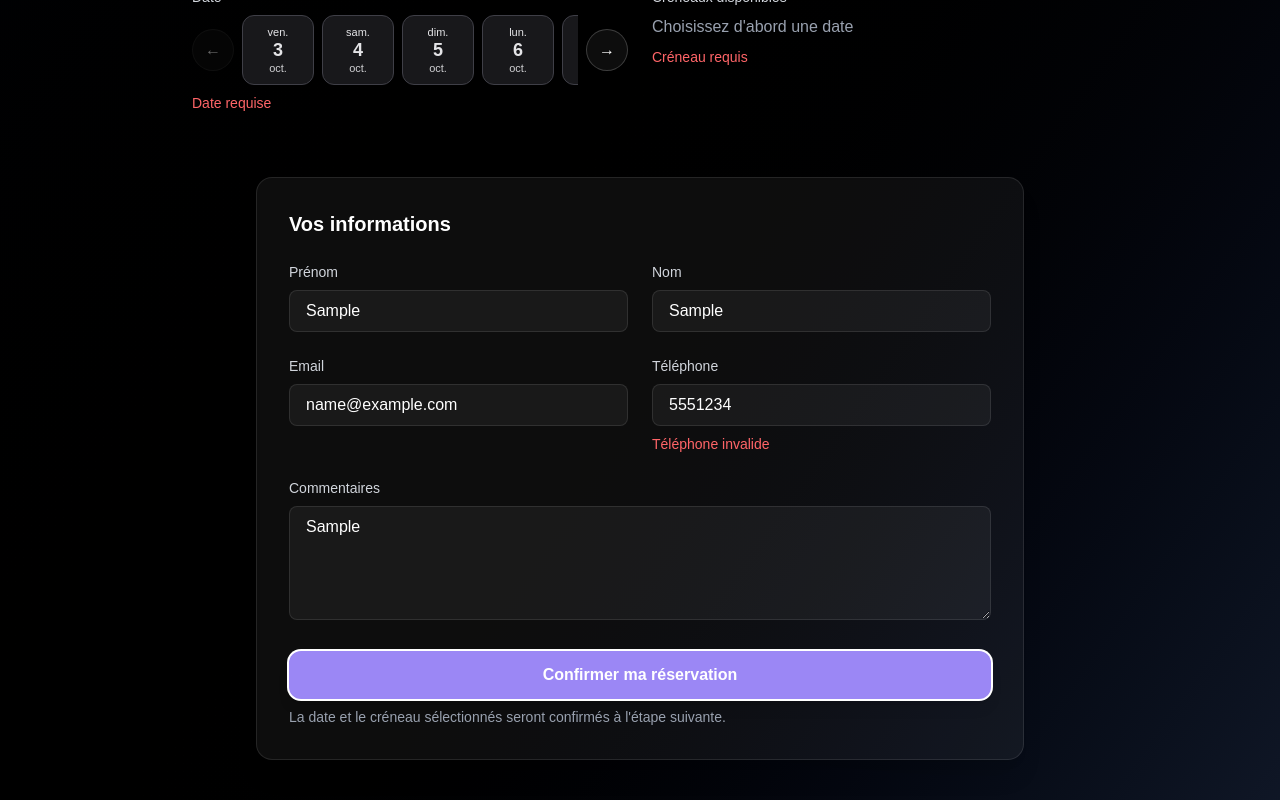
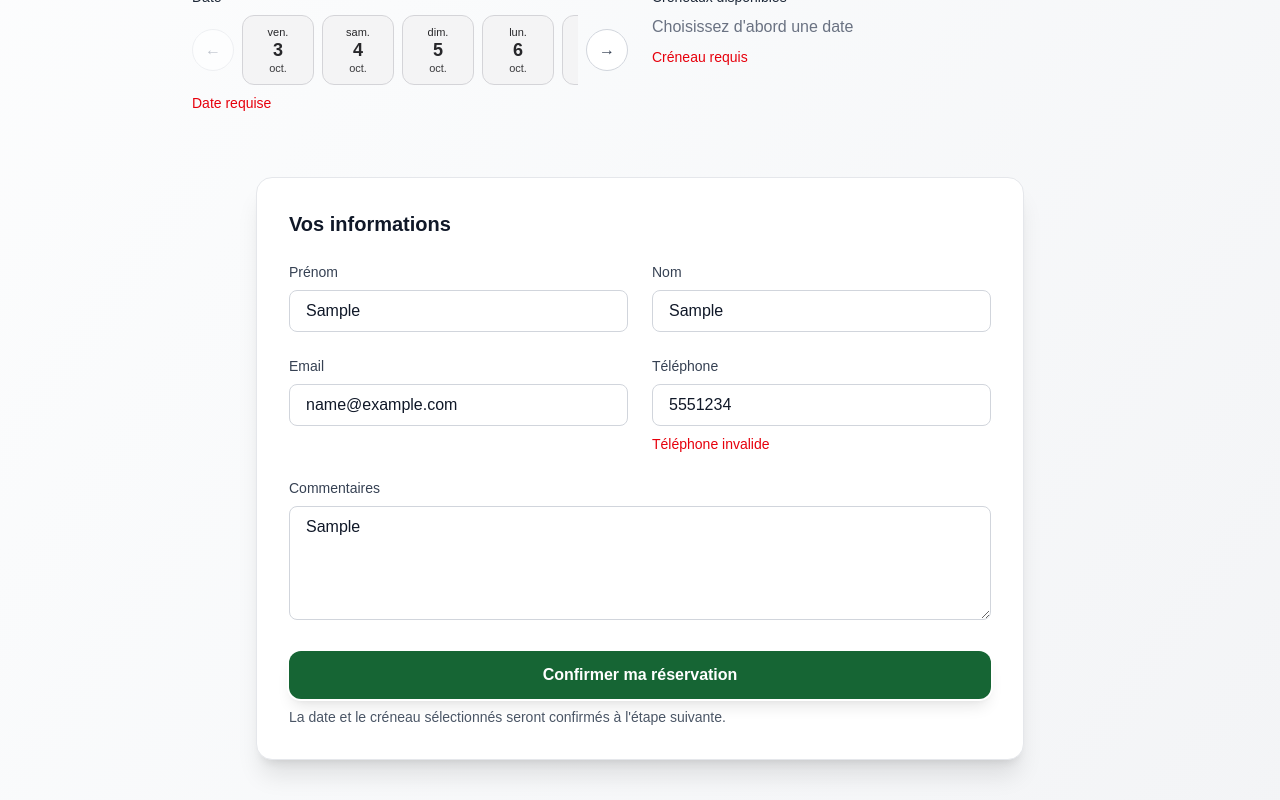
Before and after one commit to Albiatour/next-app, a Next.js app: page / in a window 1280 px wide. Both pictures are taken after typing "Sample", "Sample", "name@example.com", "5551234", "Sample" into the empty fields and a click on the button "Confirmer ma réservation". Shown: the part 937-1737 px from the top of the page. Built offline with nearby package versions, Linux system fonts and the light colour scheme.

Commit message:
light theme + green button

```diff
--- a/app/demo/page.js
+++ /dev/null
@@ -1,82 +0,0 @@
-"use client";
-import { useState } from "react";
-import Link from "next/link";
-
-export default function Demo() {
-  const [name, setName] = useState("");
-  const [phone, setPhone] = useState("");
-  const [slot, setSlot] = useState("");
-
-  const handleSubmit = (e) => {
-    e.preventDefault();
-    if (!name || !slot) return;
-    alert(`Réservation confirmée pour ${name} à ${slot}`);
-  };
-
-  const slots = ["12h", "13h", "19h", "20h", "21h"];
-
-  return (
-    <main className="min-h-screen flex items-center justify-center bg-gray-100 px-6">
-      <div className="w-full max-w-md">
-        <div className="rounded-2xl bg-white shadow-lg p-8">
-          <h1 className="text-2xl font-bold text-gray-900 text-center">Réserver un créneau</h1>
-          <p className="mt-2 text-center text-gray-500">Renseignez vos informations ci-dessous</p>
-
-          <form onSubmit={handleSubmit} className="mt-8 space-y-5">
-            <div>
-              <label htmlFor="name" className="block text-sm font-medium text-gray-700">Nom</label>
-              <input
-                id="name"
-                type="text"
-                value={name}
-                onChange={(e) => setName(e.target.value)}
-                required
-                className="mt-2 w-full rounded-lg border border-gray-300 bg-white px-4 py-2 text-gray-900 shadow-sm outline-none focus:border-indigo-500 focus:ring-2 focus:ring-indigo-500"
-                placeholder="Votre nom"
-              />
-            </div>
-
-            <div>
-              <label htmlFor="phone" className="block text-sm font-medium text-gray-700">Téléphone</label>
-              <input
-                id="phone"
-                type="tel"
-                value={phone}
-                onChange={(e) => setPhone(e.target.value)}
-                className="mt-2 w-full rounded-lg border border-gray-300 bg-white px-4 py-2 text-gray-900 shadow-sm outline-none focus:border-indigo-500 focus:ring-2 focus:ring-indigo-500"
-                placeholder="06 12 34 56 78"
-              />
-            </div>
-
-            <div>
-              <label htmlFor="slot" className="block text-sm font-medium text-gray-700">Créneau</label>
-              <select
-                id="slot"
-                value={slot}
-                onChange={(e) => setSlot(e.target.value)}
-                required
-                className="mt-2 w-full rounded-lg border border-gray-300 bg-white px-4 py-2 text-gray-900 shadow-sm outline-none focus:border-indigo-500 focus:ring-2 focus:ring-indigo-500"
-              >
-                <option value="" disabled>Choisir une heure</option>
-                {slots.map((s) => (
-                  <option key={s} value={s}>{s}</option>
-                ))}
-              </select>
-            </div>
-
-            <button
-              type="submit"
-              className="w-full inline-flex items-center justify-center rounded-lg bg-indigo-600 px-4 py-2.5 text-white font-medium shadow-md transition hover:bg-indigo-500 focus:outline-none focus:ring-2 focus:ring-indigo-500"
-            >
-              Réserver
-            </button>
-          </form>
-
-          <div className="mt-6 text-center">
-            <Link href="/" className="text-sm text-indigo-600 hover:text-indigo-500">← Retour à l’accueil</Link>
-          </div>
-        </div>
-      </div>
-    </main>
-  );
-}
--- a/app/page.js
+++ b/app/page.js
@@ -1,7 +1,6 @@
 "use client"
 export const SLOTS = ['12:00','13:00','18:00','19:00','20:00','21:00']
 import { useEffect, useMemo, useRef, useState } from 'react'
-import Link from 'next/link'
 import { useRouter } from 'next/navigation'
 
 export default function Home() {
@@ -62,30 +61,24 @@ export default function Home() {
     router.push(url)
   }
 
-  const violet = '#9b87f5'
+  const violet = '#166534'
 
   return (
-    <main className="min-h-screen bg-gradient-to-br from-gray-950 via-black to-gray-900 text-white">
+    <main className="min-h-screen bg-gradient-to-br from-white via-gray-50 to-gray-100 text-gray-900">
       <style>{`html{scroll-behavior:smooth}.no-scrollbar::-webkit-scrollbar{display:none}`}</style>
       {/* HERO */}
       <section className="min-h-screen flex items-center justify-center px-6">
         <div className="max-w-3xl text-center">
           <h1 className="text-4xl sm:text-6xl font-extrabold tracking-tight">Réservations IA pour restaurants</h1>
-          <p className="mt-4 text-lg text-gray-300">Prototype Next.js + Vercel — by Alexandre</p>
+          <p className="mt-4 text-lg text-gray-600">Prototype Next.js + Vercel — by Alexandre</p>
           <div className="mt-8 flex items-center justify-center gap-4">
             <button
               onClick={handleScrollToBooking}
-              className="inline-flex items-center justify-center rounded-xl px-6 py-3 text-base font-semibold shadow-lg transition focus:outline-none focus:ring-2"
+              className="inline-flex items-center justify-center rounded-xl px-6 py-3 text-base font-semibold text-white shadow-lg transition focus:outline-none focus:ring-2"
               style={{ backgroundColor: violet }}
             >
               Réserver
             </button>
-            <Link
-              href="/demo"
-              className="inline-flex items-center justify-center rounded-xl px-6 py-3 text-base font-semibold border border-white/20 text-white hover:bg-white/5 transition"
-            >
-              Voir la démo
-            </Link>
           </div>
         </div>
       </section>
@@ -97,21 +90,21 @@ export default function Home() {
 
           <div className="mt-6 grid gap-6 md:grid-cols-2">
             <div>
-              <span className="block text-sm font-medium text-gray-300">Date</span>
+              <span className="block text-sm font-medium text-gray-800">Date</span>
               <div className="mt-2">
                 <DaysScroller
                   selected={selectedDate}
                   onSelect={(d) => { setSelectedDate(d); setSelectedSlot('') }}
                 />
               </div>
-              {errors.date && <p className="mt-2 text-sm text-red-400">{errors.date}</p>}
+              {errors.date && <p className="mt-2 text-sm text-red-600">{errors.date}</p>}
             </div>
 
             <div>
-              <span className="block text-sm font-medium text-gray-300">Créneaux disponibles</span>
+              <span className="block text-sm font-medium text-gray-800">Créneaux disponibles</span>
               <div className="mt-2 min-h-[48px]">
                 {!selectedDate && (
-                  <p className="text-gray-400">Choisissez d&apos;abord une date</p>
+                  <p className="text-gray-500">Choisissez d&apos;abord une date</p>
                 )}
                 {selectedDate && (
                   <div className="grid grid-cols-2 sm:grid-cols-3 gap-3">
@@ -122,7 +115,7 @@ export default function Home() {
                           key={s}
                           type="button"
                           onClick={() => setSelectedSlot(s)}
-                          className={`rounded-full border px-4 py-2 text-sm font-medium transition ${isActive ? 'bg-violet-600 border-violet-500 text-white' : 'bg-transparent border-white/15 text-white hover:bg-white/5'}`}
+              className={`rounded-full border px-4 py-2 text-sm font-medium transition ${isActive ? 'bg-emerald-700 border-emerald-600 text-white' : 'bg-transparent border-gray-300 text-gray-800 hover:bg-gray-100'}`}
                         >
                           {s}
                         </button>
@@ -130,7 +123,7 @@ export default function Home() {
                     })}
                   </div>
                 )}
-                {errors.slot && <p className="mt-2 text-sm text-red-400">{errors.slot}</p>}
+                {errors.slot && <p className="mt-2 text-sm text-red-600">{errors.slot}</p>}
               </div>
             </div>
           </div>
@@ -139,65 +132,65 @@ export default function Home() {
 
       {/* FORM */}
       <section className="px-6 pb-24">
-        <div className="mx-auto max-w-3xl rounded-2xl bg-white/5 border border-white/10 p-8 shadow-xl">
-          <h3 className="text-xl font-semibold">Vos informations</h3>
+        <div className="mx-auto max-w-3xl rounded-2xl bg-white border border-gray-200 p-8 shadow-xl">
+          <h3 className="text-xl font-semibold text-gray-900">Vos informations</h3>
           <form onSubmit={handleSubmit} className="mt-6 grid grid-cols-1 sm:grid-cols-2 gap-6">
             <div>
-              <label htmlFor="firstName" className="block text-sm font-medium text-gray-300">Prénom</label>
+              <label htmlFor="firstName" className="block text-sm font-medium text-gray-700">Prénom</label>
               <input
                 id="firstName"
                 type="text"
                 value={firstName}
                 onChange={(e) => setFirstName(e.target.value)}
-                className="mt-2 w-full rounded-lg border border-white/10 bg-white/5 px-4 py-2 text-white placeholder-white/40 outline-none focus:ring-2"
+                className="mt-2 w-full rounded-lg border border-gray-300 bg-white px-4 py-2 text-gray-900 placeholder-gray-400 outline-none focus:border-emerald-600 focus:ring-2 focus:ring-emerald-600"
                 placeholder="Alexandre"
               />
-              {errors.firstName && <p className="mt-2 text-sm text-red-400">{errors.firstName}</p>}
+              {errors.firstName && <p className="mt-2 text-sm text-red-600">{errors.firstName}</p>}
             </div>
             <div>
-              <label htmlFor="lastName" className="block text-sm font-medium text-gray-300">Nom</label>
+              <label htmlFor="lastName" className="block text-sm font-medium text-gray-700">Nom</label>
               <input
                 id="lastName"
                 type="text"
                 value={lastName}
                 onChange={(e) => setLastName(e.target.value)}
-                className="mt-2 w-full rounded-lg border border-white/10 bg-white/5 px-4 py-2 text-white placeholder-white/40 outline-none focus:ring-2"
+                className="mt-2 w-full rounded-lg border border-gray-300 bg-white px-4 py-2 text-gray-900 placeholder-gray-400 outline-none focus:border-emerald-600 focus:ring-2 focus:ring-emerald-600"
                 placeholder="Dupont"
               />
-              {errors.lastName && <p className="mt-2 text-sm text-red-400">{errors.lastName}</p>}
+              {errors.lastName && <p className="mt-2 text-sm text-red-600">{errors.lastName}</p>}
             </div>
             <div>
-              <label htmlFor="email" className="block text-sm font-medium text-gray-300">Email</label>
+              <label htmlFor="email" className="block text-sm font-medium text-gray-700">Email</label>
               <input
                 id="email"
                 type="email"
                 value={email}
                 onChange={(e) => setEmail(e.target.value)}
-                className="mt-2 w-full rounded-lg border border-white/10 bg-white/5 px-4 py-2 text-white placeholder-white/40 outline-none focus:ring-2"
+                className="mt-2 w-full rounded-lg border border-gray-300 bg-white px-4 py-2 text-gray-900 placeholder-gray-400 outline-none focus:border-emerald-600 focus:ring-2 focus:ring-emerald-600"
                 placeholder="vous@example.com"
               />
-              {errors.email && <p className="mt-2 text-sm text-red-400">{errors.email}</p>}
+              {errors.email && <p className="mt-2 text-sm text-red-600">{errors.email}</p>}
             </div>
             <div>
-              <label htmlFor="phone" className="block text-sm font-medium text-gray-300">Téléphone</label>
+              <label htmlFor="phone" className="block text-sm font-medium text-gray-700">Téléphone</label>
               <input
                 id="phone"
                 type="tel"
                 value={phone}
                 onChange={(e) => setPhone(e.target.value)}
-                className="mt-2 w-full rounded-lg border border-white/10 bg-white/5 px-4 py-2 text-white placeholder-white/40 outline-none focus:ring-2"
+                className="mt-2 w-full rounded-lg border border-gray-300 bg-white px-4 py-2 text-gray-900 placeholder-gray-400 outline-none focus:border-emerald-600 focus:ring-2 focus:ring-emerald-600"
                 placeholder="06 12 34 56 78"
               />
-              {errors.phone && <p className="mt-2 text-sm text-red-400">{errors.phone}</p>}
+              {errors.phone && <p className="mt-2 text-sm text-red-600">{errors.phone}</p>}
             </div>
             <div className="sm:col-span-2">
-              <label htmlFor="comments" className="block text-sm font-medium text-gray-300">Commentaires</label>
+              <label htmlFor="comments" className="block text-sm font-medium text-gray-700">Commentaires</label>
               <textarea
                 id="comments"
                 rows={4}
                 value={comments}
                 onChange={(e) => setComments(e.target.value)}
-                className="mt-2 w-full rounded-lg border border-white/10 bg-white/5 px-4 py-2 text-white placeholder-white/40 outline-none focus:ring-2"
+                className="mt-2 w-full rounded-lg border border-gray-300 bg-white px-4 py-2 text-gray-900 placeholder-gray-400 outline-none focus:border-violet-500 focus:ring-2 focus:ring-violet-500"
                 placeholder="Allergies, préférences, nombre de personnes, etc."
               />
             </div>
@@ -205,12 +198,12 @@ export default function Home() {
             <div className="sm:col-span-2">
               <button
                 type="submit"
-                className="w-full rounded-xl px-6 py-3 text-base font-semibold shadow-lg transition focus:outline-none focus:ring-2"
+                className="w-full rounded-xl px-6 py-3 text-base font-semibold text-white shadow-lg transition focus:outline-none focus:ring-2"
                 style={{ backgroundColor: violet }}
               >
                 Confirmer ma réservation
               </button>
-              <p className="mt-2 text-sm text-gray-400">La date et le créneau sélectionnés seront confirmés à l&apos;étape suivante.</p>
+              <p className="mt-2 text-sm text-gray-600">La date et le créneau sélectionnés seront confirmés à l&apos;étape suivante.</p>
             </div>
           </form>
         </div>
@@ -224,7 +217,7 @@ function DaysScroller({ selected, onSelect, totalDays = 60 }) {
   const containerRef = useRef(null)
   const [canLeft, setCanLeft] = useState(false)
   const [canRight, setCanRight] = useState(true)
-  const violet = '#9b87f5'
+  const violet = '#166534'
 
   const days = useMemo(() => {
     const arr = []
@@ -282,7 +275,7 @@ function DaysScroller({ selected, onSelect, totalDays = 60 }) {
         aria-label="Précédent"
         onClick={() => scrollByPage(-1)}
         disabled={!canLeft}
-        className={`rounded-full border px-3 py-2 text-white ${canLeft ? 'border-white/20 bg-white/5 hover:bg-white/10' : 'border-white/10 bg-white/5 opacity-40 cursor-not-allowed'}`}
+        className={`rounded-full border px-3 py-2 ${canLeft ? 'text-gray-700 border-gray-300 bg-white hover:bg-gray-100' : 'text-gray-400 border-gray-200 bg-white opacity-60 cursor-not-allowed'}`}
       >
         ←
       </button>
@@ -298,7 +291,7 @@ function DaysScroller({ selected, onSelect, totalDays = 60 }) {
               key={d.toISOString()}
               type="button"
               onClick={() => onSelect(new Date(d))}
-              className={`snap-start shrink-0 rounded-xl border px-4 py-2 text-center min-w-[72px] ${active ? 'bg-violet-600 border-violet-500 text-white' : 'bg-zinc-900 border-zinc-700 text-zinc-200 hover:bg-zinc-800'}`}
+              className={`snap-start shrink-0 rounded-xl border px-4 py-2 text-center min-w-[72px] ${active ? 'bg-emerald-700 border-emerald-600 text-white' : 'bg-zinc-100 border-zinc-300 text-zinc-800 hover:bg-zinc-200'}`}
               style={{ outlineColor: violet }}
             >
               <div className="text-[11px] leading-4">{shortDay(d)}</div>
@@ -313,7 +306,7 @@ function DaysScroller({ selected, onSelect, totalDays = 60 }) {
         aria-label="Suivant"
         onClick={() => scrollByPage(1)}
         disabled={!canRight}
-        className={`rounded-full border px-3 py-2 text-white ${canRight ? 'border-white/20 bg-white/5 hover:bg-white/10' : 'border-white/10 bg-white/5 opacity-40 cursor-not-allowed'}`}
+        className={`rounded-full border px-3 py-2 ${canRight ? 'text-gray-700 border-gray-300 bg-white hover:bg-gray-100' : 'text-gray-400 border-gray-200 bg-white opacity-60 cursor-not-allowed'}`}
       >
         →
       </button>
--- a/app/thank-you/page.js
+++ b/app/thank-you/page.js
@@ -5,13 +5,13 @@ export default function ThankYou({ searchParams }) {
   const date = (searchParams?.date || '').toString()
   const slot = (searchParams?.slot || '').toString()
 
-  const violet = '#9b87f5'
+  const violet = '#166534'
 
   return (
-    <main className="min-h-screen bg-gradient-to-br from-gray-950 via-black to-gray-900 text-white flex items-center justify-center px-6">
+    <main className="min-h-screen bg-gradient-to-br from-white via-gray-50 to-gray-100 text-gray-900 flex items-center justify-center px-6">
       <div className="max-w-2xl text-center">
         <h1 className="text-4xl sm:text-5xl font-extrabold tracking-tight">Merci {name || '!'} 🎉</h1>
-        <p className="mt-4 text-lg text-gray-300">
+        <p className="mt-4 text-lg text-gray-600">
           {date && slot
             ? `Votre réservation du ${date} à ${slot} est confirmée.`
             : "Votre réservation est confirmée."
@@ -21,14 +21,14 @@ export default function ThankYou({ searchParams }) {
         <div className="mt-10 flex items-center justify-center gap-4">
           <Link
             href="/"
-            className="inline-flex items-center justify-center rounded-xl px-6 py-3 text-base font-semibold shadow-lg transition focus:outline-none focus:ring-2"
+            className="inline-flex items-center justify-center rounded-xl px-6 py-3 text-base font-semibold text-white shadow-lg transition focus:outline-none focus:ring-2"
             style={{ backgroundColor: violet }}
           >
             Nouvelle réservation
           </Link>
           <Link
             href="/"
-            className="inline-flex items-center justify-center rounded-xl px-6 py-3 text-base font-semibold border border-white/20 text-white hover:bg-white/5 transition"
+            className="inline-flex items-center justify-center rounded-xl px-6 py-3 text-base font-semibold border border-gray-300 text-gray-900 hover:bg-gray-100 transition"
           >
             Retour à l&apos;accueil
           </Link>
```
